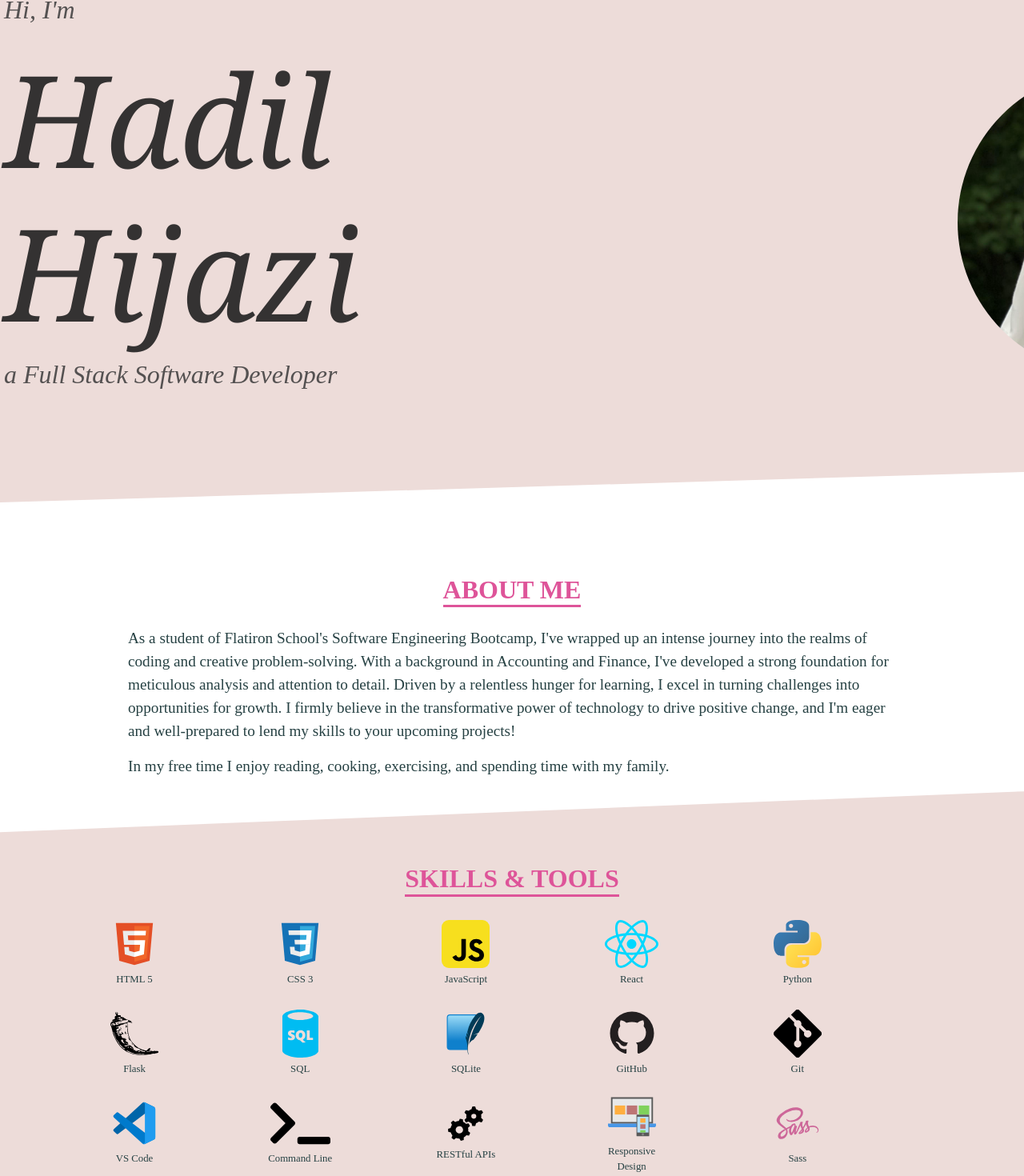
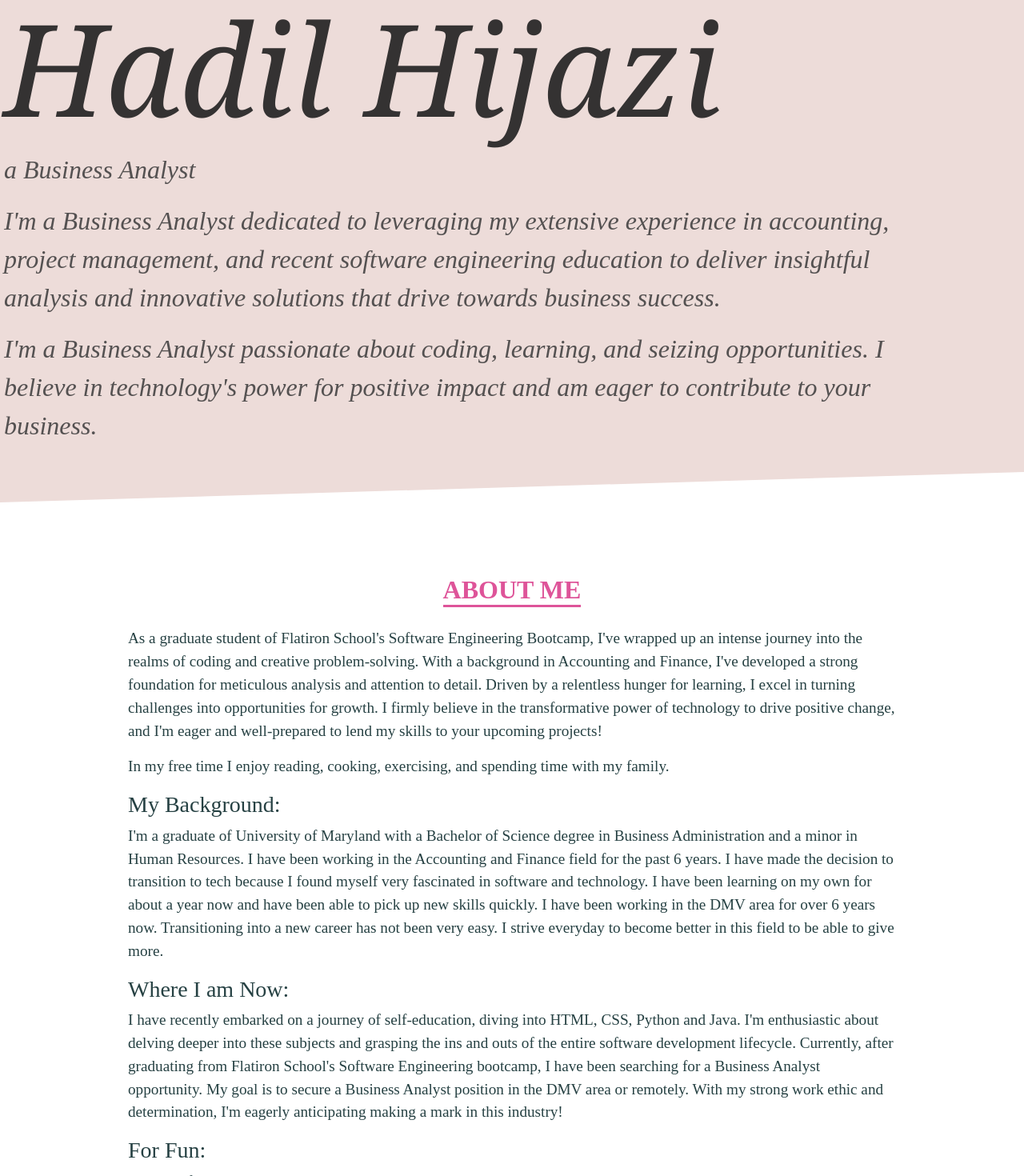
Before and after one commit to hihijazi/HadilHijazi.github.io, a React (Create React App) app: page / in a window 1280 px wide. Shown: the part 132-1602 px from the top of the page at 80% size. Built offline with nearby package versions, Linux system fonts and the light colour scheme.

Commit message:
updated about

```diff
--- a/src/components/AboutMe.js
+++ b/src/components/AboutMe.js
@@ -6,27 +6,21 @@ function AboutMe() {
     <div className='even'>
       <div id="aboutMe" className='contain'>
         <h2>About Me</h2>
-        <p> As a student of Flatiron School's Software Engineering Bootcamp, I've wrapped up an intense journey into the realms of coding and creative problem-solving. With a background in Accounting and Finance, I've developed a strong foundation for meticulous analysis and attention to detail. Driven by a relentless hunger for learning, I excel in turning challenges into opportunities for growth. I firmly believe in the transformative power of technology to drive positive change, and I'm eager and well-prepared to lend my skills to your upcoming projects!</p>
+        <p> As a graduate student of Flatiron School's Software Engineering Bootcamp, I've wrapped up an intense journey into the realms of coding and creative problem-solving. With a background in Accounting and Finance, I've developed a strong foundation for meticulous analysis and attention to detail. Driven by a relentless hunger for learning, I excel in turning challenges into opportunities for growth. I firmly believe in the transformative power of technology to drive positive change, and I'm eager and well-prepared to lend my skills to your upcoming projects!</p>
         <p>In my free time I enjoy reading, cooking, exercising, and spending time with my family.</p>
         <a style={{display: "none"}} href='/Hadil-Hijazi-Resume.pdf' target='_blank'>View Resume</a>
 
         {/* Put this behind a SEE MORE toggle */}
-        {/* <h3>My Background:</h3>
-        <p>I'm a graduate of University of Maryland with a Bachelor of Science degree in Business Administration and a
-            minor in Human Resources. I have been working in the Accounting and Finance field for the past 6 years.
-            I have made the decision to transition to tech because I found myself very fascinated in software and
-            technology. I have been learning on my own for about a year now and have been able to pick up new skills
-            quickly. I have been working in the DMV area for over 6 years now. Transitioning into a new career has
-            not been very easy. I strive everyday to become better in this field to be able to give more.</p>
-        <h3>Where I am Now:</h3>
-        <p>I have recently embarked on a journey of self-education, diving into HTML, CSS, Python and Java. I'm
-           enthusiastic about delving deeper into these subjects and grasping the ins and outs of the entire software
-           development lifecycle. Currently, I'm enrolled in Flatiron School's Software Engineering bootcamp, where
-           I'm dedicated to completing the program. My goal is to secure a developer position in the DMV area once
-           I've finished the bootcamp. With my strong work ethic and determination, I'm eagerly anticipating making
-           a mark in this industry!</p>
-        <h3>For Fun:</h3>
-        <p>Outside of coding I enjoy cooking and being active. I like reading, blogging and spending time with my family the most.</p> */}
+        { /* Corrected curly braces here */ }
+        <div>
+          <h3>My Background:</h3>
+          <p>I'm a graduate of University of Maryland with a Bachelor of Science degree in Business Administration and a minor in Human Resources. I have been working in the Accounting and Finance field for the past 6 years. I have made the decision to transition to tech because I found myself very fascinated in software and technology. I have been learning on my own for about a year now and have been able to pick up new skills quickly. I have been working in the DMV area for over 6 years now. Transitioning into a new career has not been very easy. I strive everyday to become better in this field to be able to give more.</p>
+          <h3>Where I am Now:</h3>
+          <p>I have recently embarked on a journey of self-education, diving into HTML, CSS, Python and Java. I'm enthusiastic about delving deeper into these subjects and grasping the ins and outs of the entire software development lifecycle. Currently, after graduating from Flatiron School's Software Engineering bootcamp, I have been searching for a Business Analyst opportunity. My goal is to secure a Business Analyst position in the DMV area or remotely. With my strong work ethic and determination, I'm eagerly anticipating making a mark in this industry!</p>
+          <h3>For Fun:</h3>
+          <p>Outside of business analysis and coding, I enjoy cooking and being active. I like reading, blogging and spending time with my family the most.</p>
+        </div>
+        {/* End of SEE MORE toggle */}
       </div>
     </div>
   )
--- a/src/components/Home.js
+++ b/src/components/Home.js
@@ -9,9 +9,9 @@ function Home() {
         <div id="home-text-content">
           <p>Hi, I'm</p>
           <h1>Hadil Hijazi</h1>
-          <p>a Full Stack Software Developer </p>
-          {/* <p>I'm a Software Developer dedicated to crafting interactive web applications and experiences.</p> */}
-          {/* <p>I'm a Software Developer passionate about coding, learning, and seizing opportunities. I believe in technology's power for positive impact and am eager to contribute to your project. </p> */}
+          <p>a Business Analyst </p>
+          { <p>I'm a Business Analyst dedicated to leveraging my extensive experience in accounting, project management, and recent software engineering education to deliver insightful analysis and innovative solutions that drive towards business success.</p>}
+          { <p>I'm a Business Analyst passionate about coding, learning, and seizing opportunities. I believe in technology's power for positive impact and am eager to contribute to your business. </p>}
         </div>
 
         <div id="home-headshot-container">
```
Also changed, not shown: 7 other files (tests, documents, lock files or other folders).
